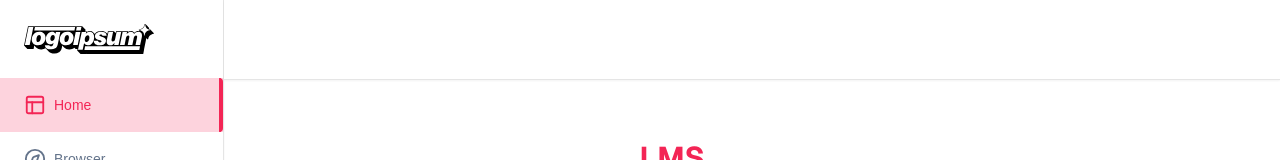
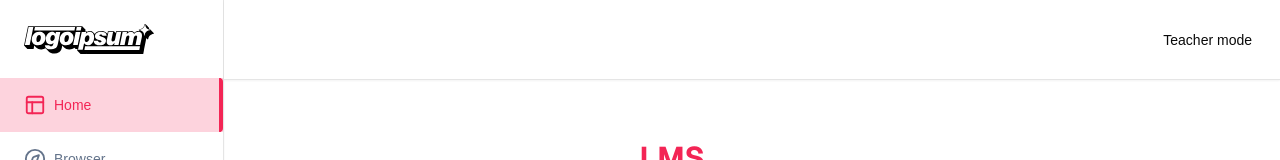
Before and after one commit to lexand-dev/lms-platform, a Next.js app: page / in a window 1280 px wide. Shown: the top 160 px of the page. Built offline with nearby package versions, Linux system fonts and the light colour scheme; no server answers.

Commit message:
feat: add conditional rendering for navbar links based on user page type

```diff
--- a/src/components/navbar-routes.tsx
+++ b/src/components/navbar-routes.tsx
@@ -1,8 +1,34 @@
+"use client";
+
+import Link from "next/link";
+import { LogOut } from "lucide-react";
 import { UserButton } from "@clerk/nextjs";
+import { usePathname } from "next/navigation";
+
+import { Button } from "@/components/ui/button";
 
 export const NavbarRoutes = () => {
+  const pathname = usePathname();
+
+  const isTeacherPage = pathname?.startsWith("/teacher");
+  const isPlayerPage = pathname?.startsWith("/chapter");
+
   return (
     <div className="ml-auto gap-x-2 flex">
+      {isTeacherPage || isPlayerPage ? (
+        <Link href="/">
+          <Button size="sm" variant="ghost">
+            <LogOut />
+            Exit
+          </Button>
+        </Link>
+      ) : (
+        <Link href="/teacher/courses">
+          <Button size="sm" variant="ghost">
+            Teacher mode
+          </Button>
+        </Link>
+      )}
       <UserButton />
     </div>
   );
```
